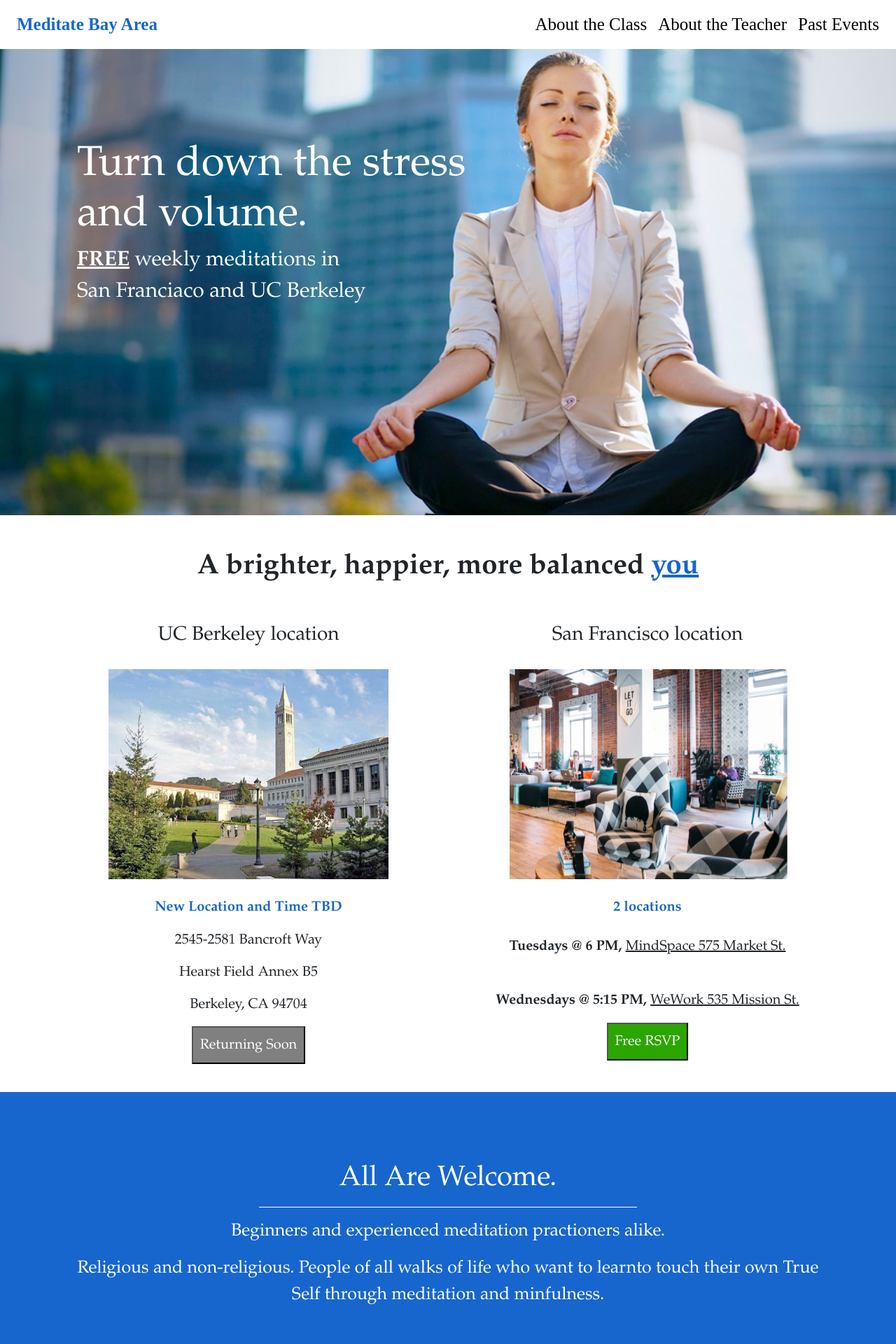
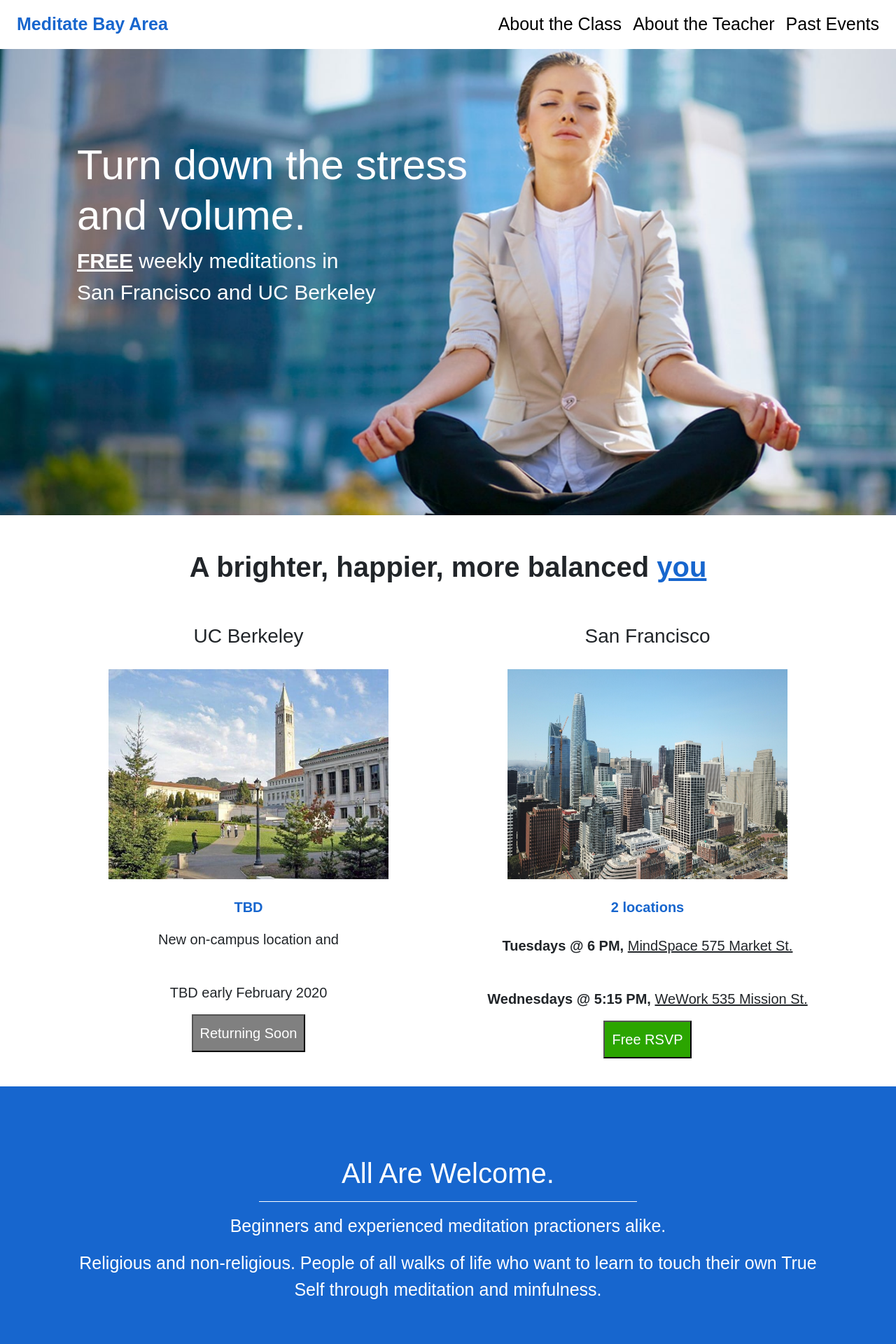
Before and after one commit to saranasr83/Enlightment, a React (Create React App) app: page / in a window 1280 px wide. Shown: the top 1920 px of the page at 70% size. Built offline with nearby package versions, Linux system fonts and the light colour scheme.

Commit message:
change the photo, font family, typos

```diff
--- a/src/components/Navbar/Navbar.css
+++ b/src/components/Navbar/Navbar.css
@@ -13,7 +13,7 @@ nav.navbar.navbar-default {
 }
 
 .navbar-nav .nav-link {
-    font-family: serif;
+    font-family: sans-serif;
 }
 
 .nav-link {
--- a/src/pages/About/About.js
+++ b/src/pages/About/About.js
@@ -12,7 +12,7 @@ const About = () => (
         <figcaption>"Mount Tam - where I often take my students to meditate"</figcaption>
         </figure>
 
-        <Container style={{fontFamily:"palatino", fontSize:"20px" }}>
+        <Container style={{fontFamily:"sans-serif", fontSize:"20px" }}>
 
                 <h1 className="text-center" style={{marginBottom:"20px", color:"#1766CE"}}><b>About the teacher</b></h1>
                 <hr style={{marginBottom:"25px"}}/>
--- a/src/pages/Home/Home.css
+++ b/src/pages/Home/Home.css
@@ -89,7 +89,11 @@
         visibility: visible;
 
     } */
-    .image-location:hover {
+    /* .image-location:hover {
+        transform: scale(1.03);
+        transition: all .5s;
+    } */
+    .sf-btn:hover {
         transform: scale(1.03);
         transition: all .5s;
     }
--- a/src/pages/Home/Home.js
+++ b/src/pages/Home/Home.js
@@ -5,11 +5,9 @@ import Col from "../../components/Col";
 import Row from "../../components/Row";
 // import Btn from "../../components/Btn";
 import MeditationCity from "../../images/MeditationCity.jpg";
-import wework from "../../images/wework.png";
+import sf from "../../images/sf_location.png";
+import UCB from "../../images/UCB.jpg";
 
-import UCB from "../../images/UCB.jpg";
-// import Berkeley_seal from "../../images/Berkeley_seal.png";
-// import SF_seal from "../../images/SF_seal.png"
 
 class Home extends React.Component {
     trackFbClick(){
@@ -22,24 +20,25 @@ class Home extends React.Component {
 
                 <div className="image">
                     <img className="img-fluid" style={{ height: "100%", width: "100%", marginBottom: "50px", marginTop: "55px", display: "block" }} src={MeditationCity} />
-                    <h1 className="text" style={{ fontFamily: "palatino" }}>Turn down the stress <br />and volume.</h1>
-                    <p className="text2" style={{ fontFamily: "palatino" }}><b><u>FREE</u></b> weekly meditations in <br />San Franciaco and UC Berkeley</p>
+                    <h1 className="text" style={{ fontFamily: "sans-serif" }}>Turn down the stress <br />and volume.</h1>
+                    <p className="text2" style={{ fontFamily: "sans-serif" }}><b><u>FREE</u></b> weekly meditations in <br />San Francisco and UC Berkeley</p>
                 </div>
-                <h1 className="text-center bright" style={{ fontFamily: "palatino" }}><b>A brighter, happier, more balanced <font color="#1766CE"><u>you</u></font></b></h1>
+                <h1 className="text-center bright" style={{ fontFamily: "sans-serif" }}><b>A brighter, happier, more balanced <font color="#1766CE"><u>you</u></font></b></h1>
 
-                <Container style={{ fontFamily: "palatino" }}>
+                <Container style={{ fontFamily: "sans-serif" }}>
 
                     <Row>
                         <Col size="md-6">
                             <div className="image-location">
-                                <h3 className="text-center location" style={{ marginBottom: "10px", marginTop: "50px", fontFamily: "palatino" }}> UC Berkeley location </h3>
+                                <h3 className="text-center location" style={{ marginBottom: "10px", marginTop: "50px", fontFamily: "sans-serif" }}> UC Berkeley </h3>
                                 <img className="img-fluid img-home" src={UCB} alt="UC Berkeley campaus" />
                                 <div className="text-center" style={{ fontSize: "20px" }}>
-                                    <p style={{ marginTop: "25px", color: "#1766CE" }}><b>New Location and Time TBD</b></p>
-                                    <p>2545-2581 Bancroft Way</p>
-                                    <p>Hearst Field Annex B5</p>
-                                    <p>Berkeley, CA 94704</p>
-                                    <button style={{ backgroundColor: "grey", padding: "10px", color: "white" }} href="/" target="blank">
+                                    <p style={{ marginTop: "25px", color: "#1766CE" }}><b>TBD</b></p>
+                                    <p>New on-campus location and</p>
+                                    <br/>
+                                    <p>TBD early February 2020 </p>
+
+                                    <button className="brk-btn" style={{ backgroundColor: "grey", padding: "10px", color: "white" }} href="/" target="blank">
                                         Returning Soon
                           </button>
                                 </div>
@@ -48,8 +47,8 @@ class Home extends React.Component {
                         </Col>
                         <Col size="md-6">
                             <div className="image-location">
-                                <h3 className="text-center location" style={{ marginBottom: "10px", marginTop: "50px", fontFamily: "palatino" }}>San Francisco location </h3>
-                                <img className="img-fluid img-home" src={wework} alt="wework work space" />
+                                <h3 className="text-center location" style={{ marginTop: "50px", fontFamily: "sans-serif" }}>San Francisco</h3>
+                                <img className="img-fluid img-home" src={sf} alt="wework work space" />
                                 <div className="text-center" style={{ fontSize: "20px" }}>
                                     <p style={{ marginTop: "25px", color: "#1766CE" }}><b>2 locations</b></p>
                                     <p style={{ marginTop: "25px" }}><b>Tuesdays @ 6 PM, </b><u>MindSpace 575 Market St.</u></p>
@@ -58,10 +57,9 @@ class Home extends React.Component {
                                     <p><b>Wednesdays @ 5:15 PM, </b><u>WeWork 535 Mission St.</u></p>
                                     {/* <p><u>WeWork 535 Mission St.</u></p> */}
                                     <a href="https://www.meetup.com/Free-Meditation-Class-for-Professionals-Downtown-SF/events/calendar/2020-01/" target="blank">
-                                        <button style={{ backgroundColor: "#2BA500", padding: "10px", color: "white", cursor: "pointer" }} onClick={() => {this.trackFbClick()}}>
-
-                                            Free RSVP
-                              </button>
+                                        <button className="sf-btn" style={{ backgroundColor: "#2BA500", padding: "10px", color: "white", cursor: "pointer" }} onClick={() => {this.trackFbClick()}}>
+                                        Free RSVP
+                                        </button>
                                     </a>
                                 </div>
 
@@ -70,11 +68,11 @@ class Home extends React.Component {
                     </Row>
 
                 </Container>
-                <div className="text-center" style={{ padding: "100px", backgroundColor: "#1766CE", color: "white", fontSize: "25px", fontFamily: "palatino" }}>
+                <div className="text-center" style={{ padding: "100px", backgroundColor: "#1766CE", color: "white", fontSize: "25px", fontFamily: "sans-serif" }}>
                     <h1>All Are Welcome.</h1>
                     <hr style={{ width: "50%", borderTop: "1px solid white" }} />
                     <p>Beginners and experienced meditation practioners alike.</p>
-                    <p>Religious and non-religious. People of all walks of life who want to learnto touch their own True Self through meditation and minfulness. </p>
+                    <p>Religious and non-religious. People of all walks of life who want to learn to touch their own True Self through meditation and minfulness. </p>
                 </div>
             </div>
         );
--- a/src/pages/Teaching/Teaching.js
+++ b/src/pages/Teaching/Teaching.js
@@ -11,7 +11,7 @@ const Teaching = () => (
         <div className="hero">
         <img className="img-fluid" style={{height:"100%",width:"100%",display:"block",marginBottom:"20px",marginTop:"55px"}} src={Sunrise}/>
         </div>
-        <Container style={{fontFamily:"palatino", fontSize:"20px"}}>
+        <Container style={{fontFamily:"sans-serif", fontSize:"20px"}}>
         <h1 className="text-center" style={{marginBottom:"20px", color:"#1766CE"}}><b>About the class</b></h1>
         <hr style={{marginBottom:"25px"}}/>
             {/* <Row style={{fontSize:"20px"}}>
```
Also changed, not shown: src/images/sf_location.png (added).
